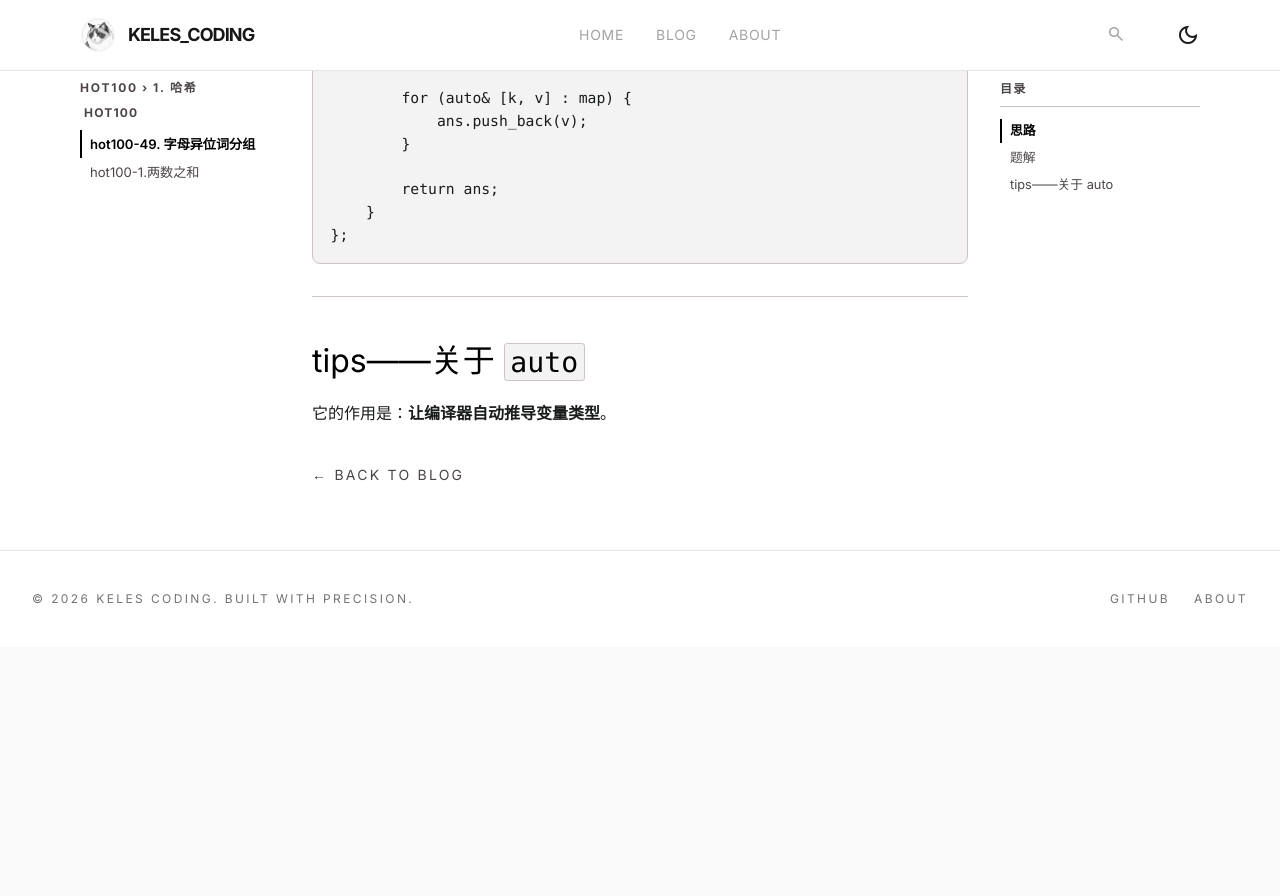
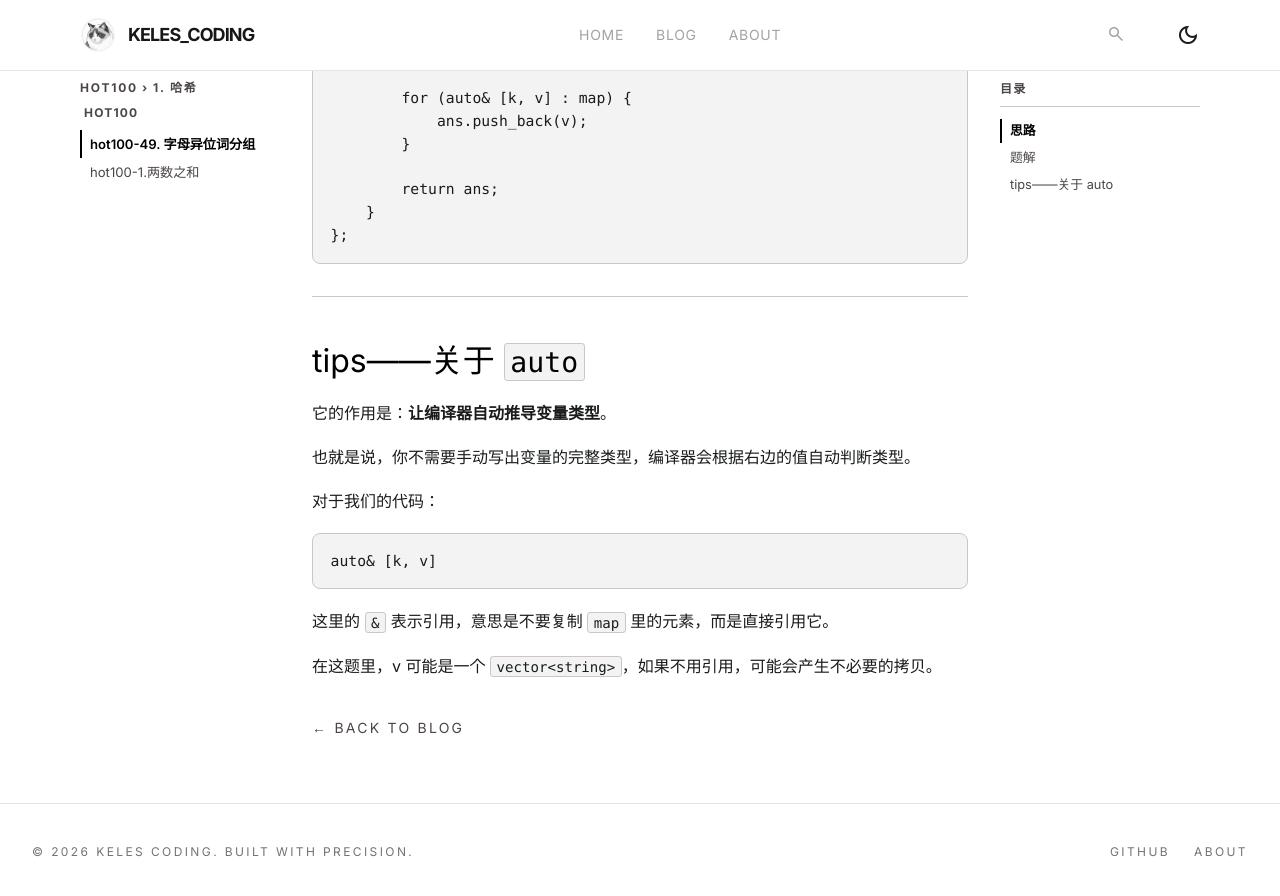
Before and after one commit to KeLes-Coding/KeLes-Coding.github.io, a Jekyll site: the page built from _posts/hot100/1. 哈希/2026-04-27-49. 字母异位词分组.md, in a window 1280 px wide and 900 px high, scrolled down 2416 px. Shown: the top 896 px of the window. Built offline with Jekyll 4.4.1, drawn with Linux system fonts in a browser that asks for light colours; nearby versions of some CDN libraries; before the commit the page ends 3063 px from its top, so only the background shows below that.

Commit message:
docs: Add usage instructions and examples for `auto`.

````diff
--- a/_posts/hot100/1. 哈希/2026-04-27-49. 字母异位词分组.md
+++ b/_posts/hot100/1. 哈希/2026-04-27-49. 字母异位词分组.md
@@ -115,3 +115,13 @@ public:
 ## tips——关于 `auto`
 
 它的作用是：**让编译器自动推导变量类型**。
+
+也就是说，你不需要手动写出变量的完整类型，编译器会根据右边的值自动判断类型。
+
+对于我们的代码：
+```C++
+auto& [k, v]
+```
+这里的 `&` 表示引用，意思是不要复制 `map` 里的元素，而是直接引用它。
+
+在这题里，v 可能是一个 `vector<string>`，如果不用引用，可能会产生不必要的拷贝。
````
